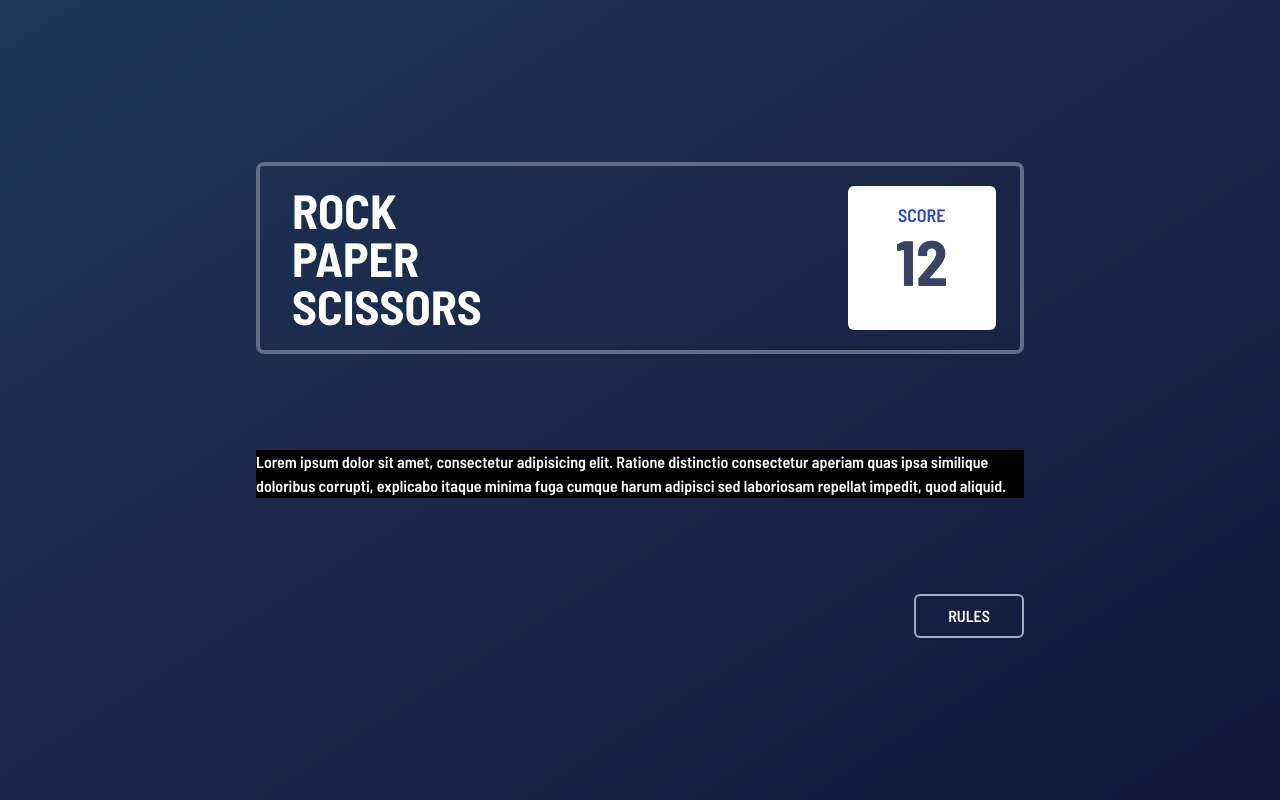
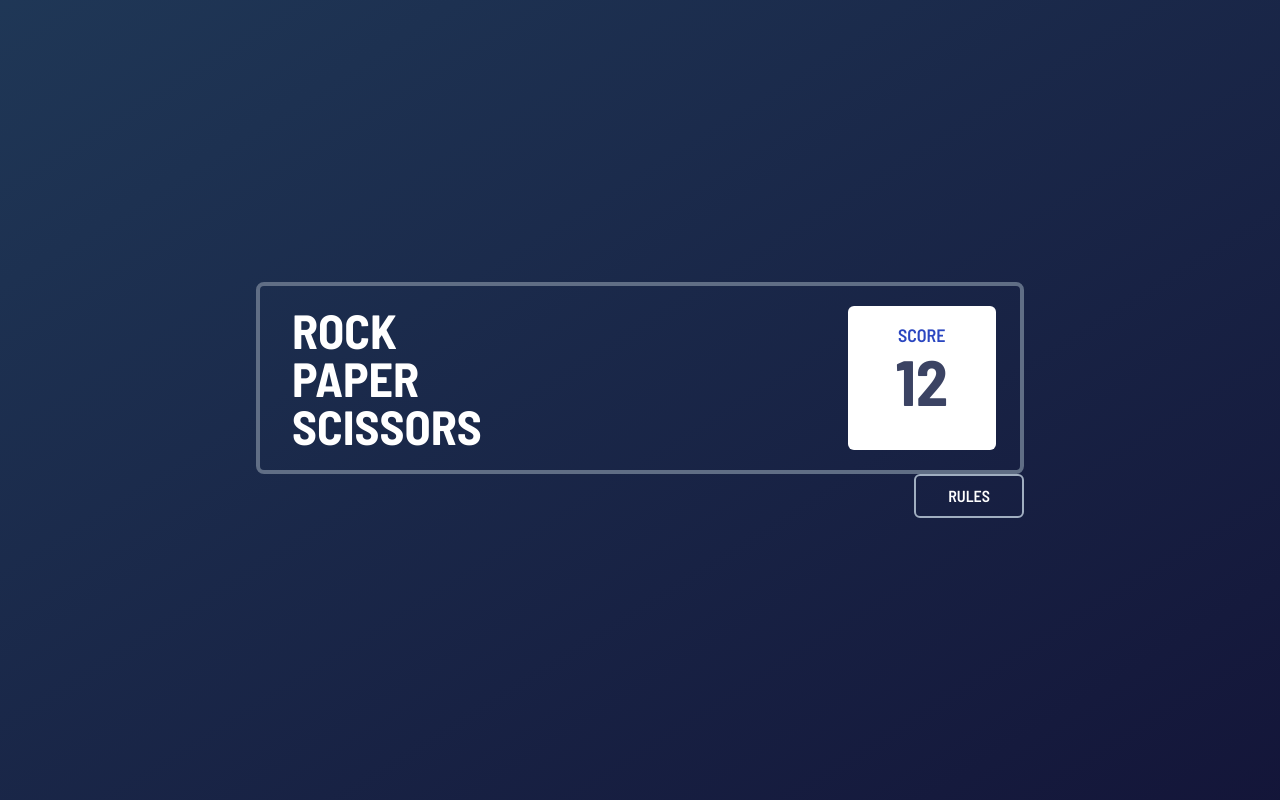
Before and after one commit to uchedotphp/rock-paper-scissors-game, a Vue app: page / in a window 1280 px wide. Built offline with nearby package versions, Linux system fonts and the light colour scheme.

Commit message:
created a GameArea.vue component

```diff
--- /dev/null
+++ b/src/components/GameArea.vue
@@ -0,0 +1,11 @@
+<template>
+  <div></div>
+</template>
+
+<script>
+export default {
+  name: "GameAreaComponent",
+};
+</script>
+
+<style lang="scss" scoped></style>
--- a/src/components/StartUp.vue
+++ b/src/components/StartUp.vue
@@ -4,12 +4,8 @@
       class="px-6 md:px-64 h-screen text-white grid grid-cols-1 content-center"
     >
       <ScoreCard />
-      <p class="bg-black my-24">
-        Lorem ipsum dolor sit amet, consectetur adipisicing elit. Ratione
-        distinctio consectetur aperiam quas ipsa similique doloribus corrupti,
-        explicabo itaque minima fuga cumque harum adipisci sed laboriosam
-        repellat impedit, quod aliquid.
-      </p>
+
+      <GameArea />
 
       <RulesModal />
     </div>
@@ -18,11 +14,13 @@
 
 <script>
 import ScoreCard from "@/components/ScoreCard";
+import GameArea from "@/components/GameArea";
 import RulesModal from "@/components/RulesModal";
 export default {
   name: "StartUpComponent",
   components: {
     ScoreCard,
+    GameArea,
     RulesModal,
   },
 };
```
